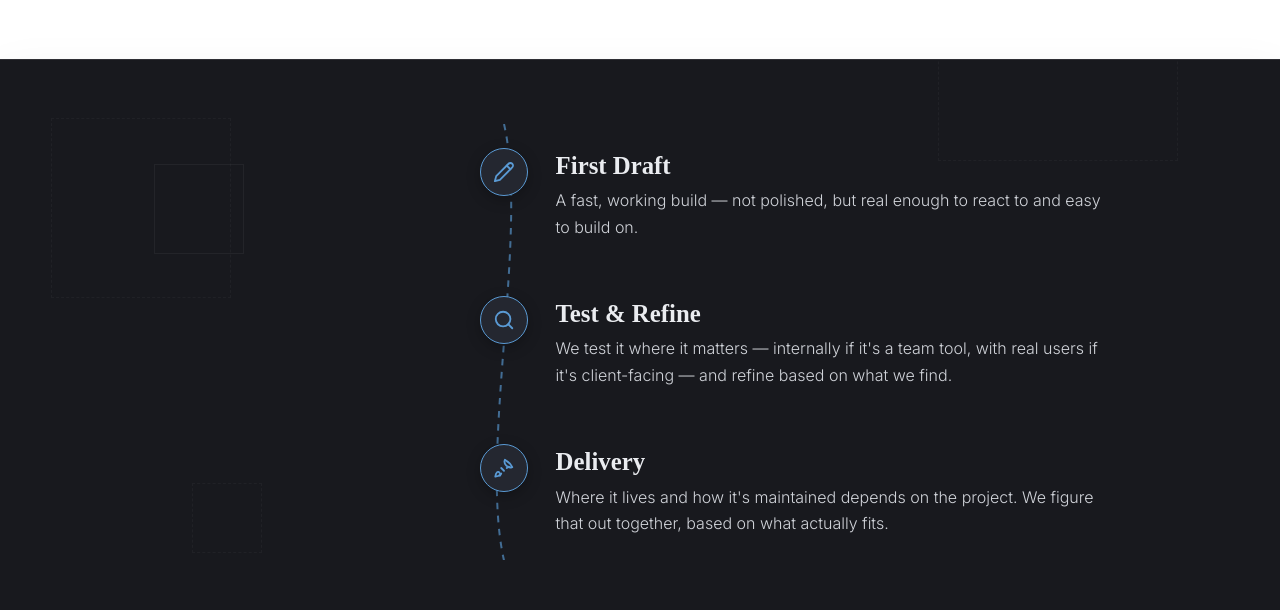
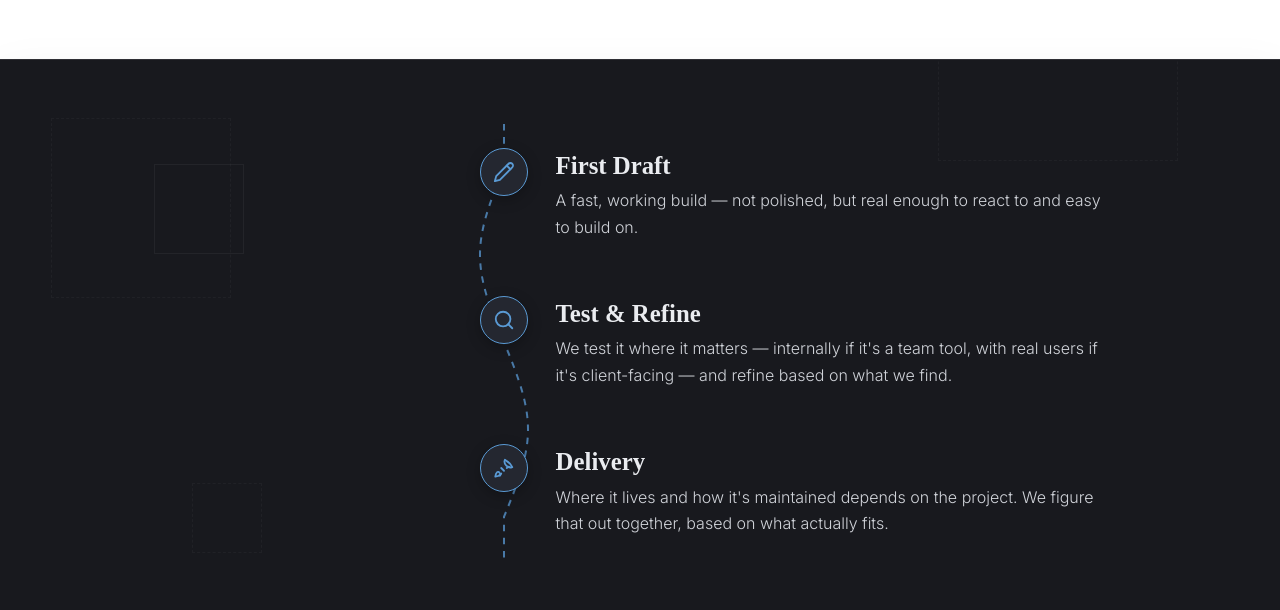
Before and after one commit to Irene2828/porfoliojuly, a Next.js app: page / in a window 1280 px wide. Shown: the part 2002-2612 px from the top of the page. Built offline with nearby package versions, Linux system fonts and the light colour scheme; no server answers; the database is empty; a web font is replaced by a local one.

Commit message:
Update Section 3 dashed curve path to match exact red reference flow: curves left between icons 1 & 2, curves right between icons 2 & 3

```diff
--- a/src/app/v2/components/ServicesV2.tsx
+++ b/src/app/v2/components/ServicesV2.tsx
@@ -530,27 +530,27 @@ export default function ServicesV2() {
             position: 'relative',
             padding: '1.5rem 0'
           }}>
-            {/* SVG Curved Dashed Connecting Path running in a balanced snake S-curve centrally top to bottom through icons */}
+            {/* SVG Curved Dashed Connecting Path matching reference: curves left between 1 & 2, curves right between 2 & 3 */}
             <svg
               style={{
                 position: 'absolute',
                 top: 0,
-                left: '-16px',
-                width: '80px',
+                left: '-28px',
+                width: '104px',
                 height: '100%',
                 pointerEvents: 'none',
                 zIndex: 1
               }}
-              viewBox="0 0 80 400"
+              viewBox="0 0 104 400"
               preserveAspectRatio="none"
             >
               <path
-                d="M 40,0 C 65,100 15,300 40,400"
+                d="M 52,0 L 52,40 C 20,110 20,130 52,200 C 84,270 84,290 52,360 L 52,400"
                 fill="none"
                 stroke="#5a9ad4"
                 strokeWidth="2"
                 strokeDasharray="6 6"
-                opacity="0.65"
+                opacity="0.75"
               />
             </svg>
 
```
